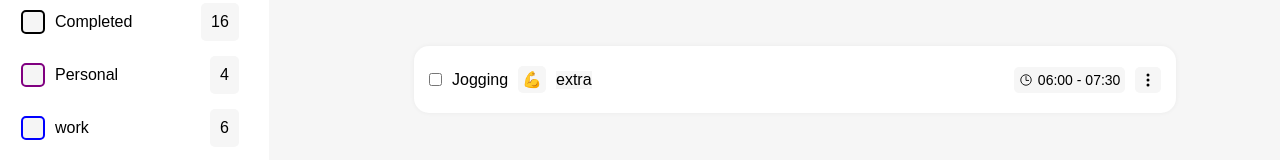
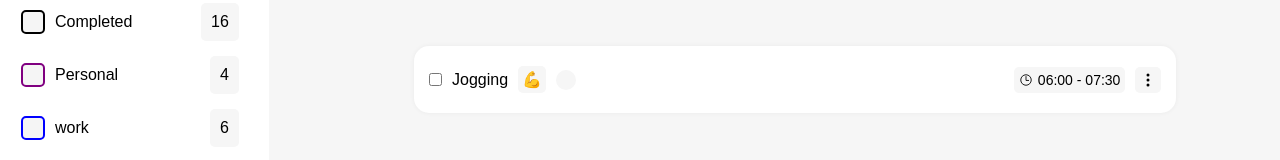
Before and after one commit to Manoj-2301/to-done, a Next.js app: page / in a window 1280 px wide. Shown: the part 123-283 px from the top of the page. Built offline with nearby package versions, Linux system fonts and the light colour scheme.

Commit message:
new added extra btn

```diff
--- a/src/app/Component/Component2/form.js
+++ b/src/app/Component/Component2/form.js
@@ -4,16 +4,18 @@ import { useState } from "react"
 const form = ({setTasks, tasks}) => {
     const [text, setText] = useState('');
     const [emoji, setEmoji] = useState('');
+    const[extra, setExtra] = useState('');
     const [startTime, setStartTime] = useState('');
     const [endTime, setEndTime] = useState('');
 
     const submit = (event) => {
         event.preventDefault();
 
-        if (text && emoji && startTime && endTime) {
+        if (text && emoji && extra && startTime && endTime) {
             const newTask = {
               name: text,
               emoji: emoji,
+              extra:extra,
               time: {
                 start: startTime,
                 end: endTime,
@@ -25,6 +27,7 @@ const form = ({setTasks, tasks}) => {
 
           setText("");
       setEmoji("");
+      setExtra("");
       setStartTime("");
       setEndTime("");
         }
@@ -65,6 +68,13 @@ const form = ({setTasks, tasks}) => {
                         />
                     </div>
                 </div>
+                <div>
+                    <label>Enter purpose</label>
+                <input type="text" placeholder="purpose"
+                value={extra}
+                onChange={(e) => setExtra(e.target.value)}/>
+                </div>
+
 
                 <button type="submit" className="btn_form">
                     ADD
--- a/src/app/Component/Task.js
+++ b/src/app/Component/Task.js
@@ -13,7 +13,7 @@ const Task = ({tasks}) => {
             <input type="checkbox" className="check" />
             <p>{task.name}</p>
             <p className="fav_icon">{task.emoji}</p>
-            <p className="type">extra</p>
+            <p className="type">{task.extra}</p>
           </div>
           <div className="task_time">
             <p className="time">
--- a/src/app/Component/style.scss
+++ b/src/app/Component/style.scss
@@ -23,6 +23,10 @@
       }
       .type {
         background-color: #f6f6f6;
+        padding: 10px;
+        border-radius: 15px;
+        font-size:12px;
+        color:blue;
       }
     }
     .task_time {
--- a/src/app/middle/CenterNav.js
+++ b/src/app/middle/CenterNav.js
@@ -13,6 +13,7 @@ const CenterNav = () => {
     {
       name: "Jogging",
       emoji: "💪",
+      extra:"",
       time: {
         start: "06:00",
         end: "07:30",
```
